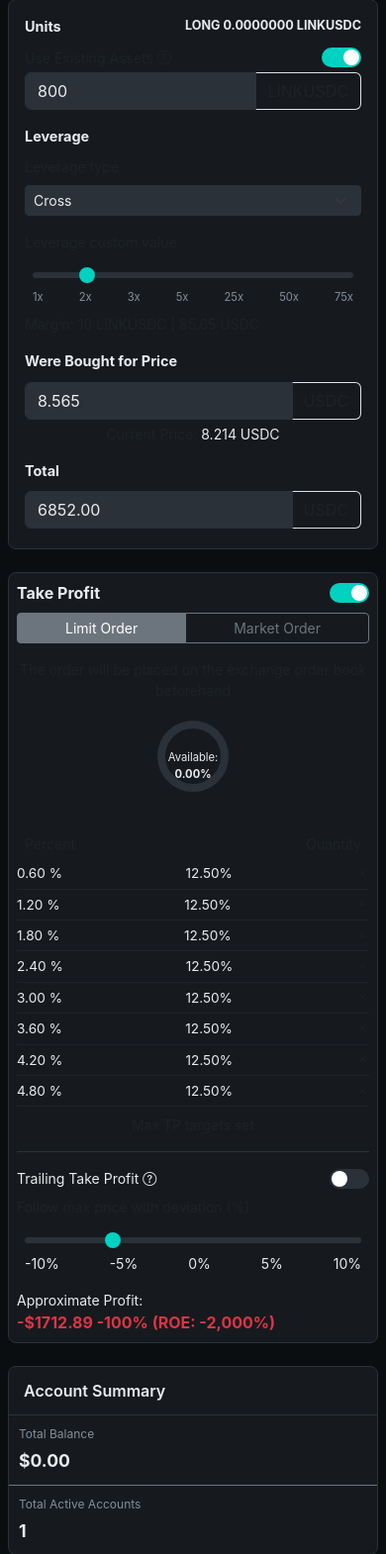
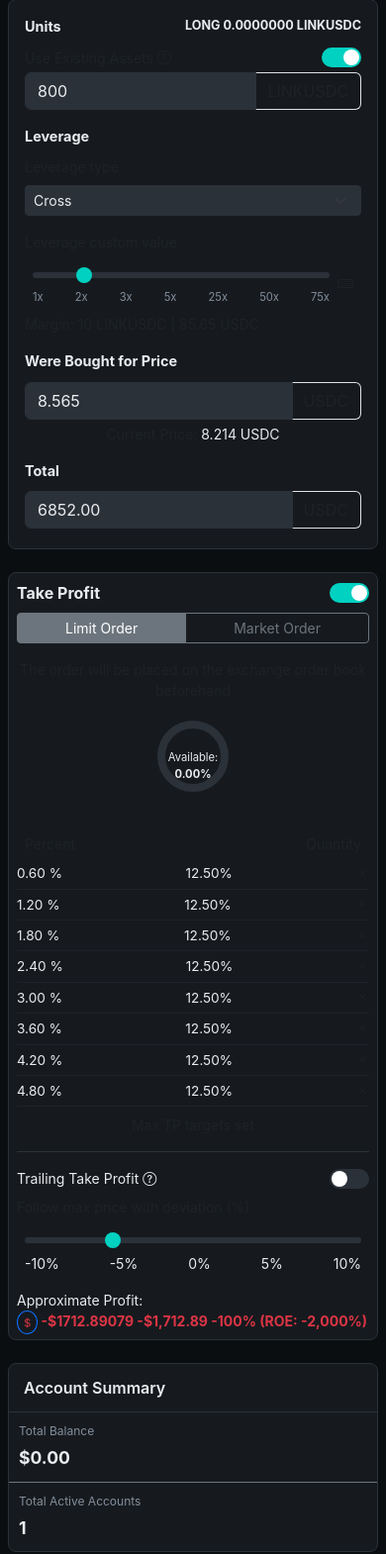
Before and after one commit to Hub1145/DDEE, a Flask app: page / in a window 390 px wide. Shown: the part 101-1671 px from the top of the page at 99% size. Run offline with Flask 3, Linux system fonts and the light colour scheme; some libraries are stand-ins or nearby versions.

Commit message:
Final UI polish and rebrand for Binance Futures Bot
- Matched UI styling precisely with provided screenshots (icons, colors, layout).
- Implemented Multi-Account Ping-Pong Grid strategy.
- Added environment diagnostic for 'binance' package conflict ImportError.
- Updated README with critical fix instructions.
- Verified responsiveness and strategy logic.

Co-authored-by: Hub1145 <173281087+Hub1145@users.noreply.github.com>

```diff
--- a/templates/dashboard.html
+++ b/templates/dashboard.html
@@ -276,7 +276,7 @@
                 <div class="card p-3">
                     <div class="section-title">
                         <span>Units</span>
-                        <span class="text-accent small" id="displaySymbol">LONG 0.0000000 LINKUSDC <i class="bi bi-question-circle"></i></span>
+                        <span class="text-accent small" id="displaySymbol"><i class="bi bi-file-earmark-text"></i> LONG 0.0000000 LINKUSDC <i class="bi bi-question-circle"></i></span>
                     </div>
                     <div class="mb-3">
                         <div class="d-flex justify-content-between mb-1">
@@ -300,11 +300,14 @@
                             <option value="ISOLATED">Isolated</option>
                         </select>
                         <div class="mb-2 small text-muted">Leverage custom value</div>
-                        <div class="position-relative px-2">
-                            <input type="range" class="leverage-slider" min="1" max="125" value="20" id="inputLeverage">
-                            <div class="leverage-marks">
-                                <span>1x</span><span>2x</span><span>3x</span><span>5x</span><span>25x</span><span>50x</span><span>75x</span>
+                        <div class="position-relative px-2 d-flex align-items-center">
+                            <div class="flex-grow-1">
+                                <input type="range" class="leverage-slider" min="1" max="125" value="20" id="inputLeverage">
+                                <div class="leverage-marks">
+                                    <span>1x</span><span>2x</span><span>3x</span><span>5x</span><span>25x</span><span>50x</span><span>75x</span>
+                                </div>
                             </div>
+                            <i class="bi bi-keyboard ms-2 text-muted" style="cursor: pointer;"></i>
                         </div>
                         <div class="mt-2 small text-muted">Margin: 10 LINKUSDC | 85.65 USDC</div>
                     </div>
@@ -389,7 +392,9 @@
                         </div>
                     </div>
                     <div class="small">Approximate Profit:</div>
-                    <div class="fw-bold text-danger">-$1712.89 -100% (ROE: -2,000%)</div>
+                    <div class="fw-bold text-danger small">
+                        <i class="bi bi-currency-dollar border border-primary rounded-circle p-1" style="font-size: 0.7rem;"></i> -$1712.89079 -$1,712.89 -100% (ROE: -2,000%)
+                    </div>
                 </div>
             </div>
 
```
